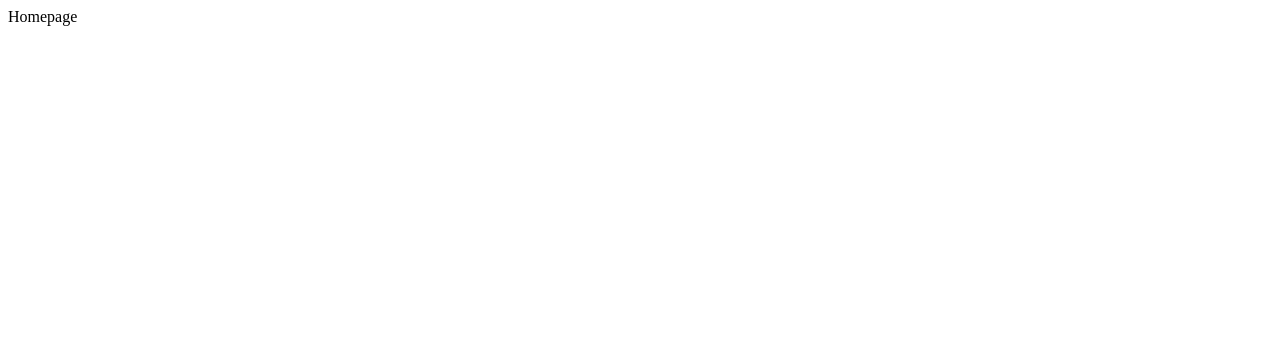
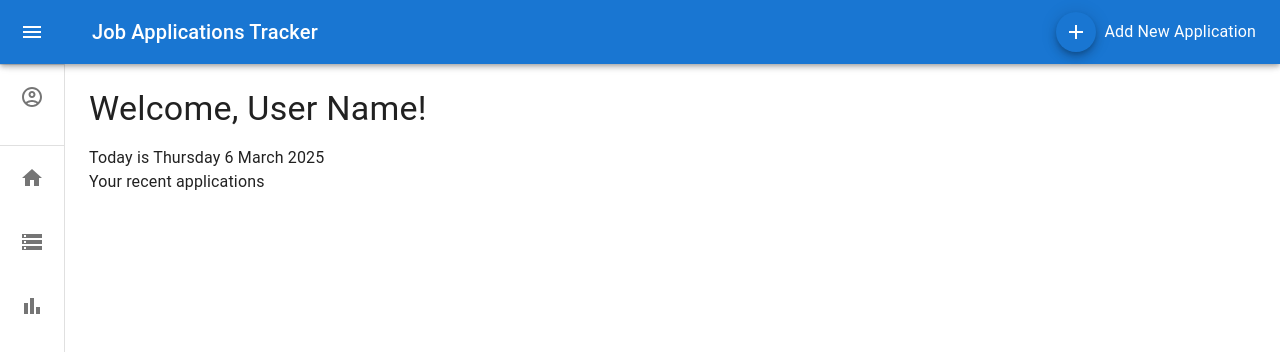
Before and after one commit to nataliia-ruda/Frontend, a React (Vite) app: page /home in a window 1280 px wide. Shown: the top 352 px of the page. Built offline with nearby package versions, Linux system fonts and the light colour scheme.

Commit message:
added navigation bar

```diff
--- a/src/App.jsx
+++ b/src/App.jsx
@@ -2,6 +2,7 @@ import { Route, Routes } from "react-router-dom";
 import LandingPage from "./components/LandingPage.jsx";
 import Registration from "./components/Registration.jsx";
 import Homepage from "./components/Homepage.jsx";
+import NewApplicationForm from "./components/NewApplicationForm.jsx";
 
 
 
@@ -14,7 +15,7 @@ function App() {
        <Route path="/" element={ <LandingPage/> } />
        <Route path="signup" element={ <Registration/> } />
        <Route path="home" element={ <Homepage/> } />
-
+       <Route path="newapplication" element={ <NewApplicationForm/> } />
        </Routes>
     </>
   )
--- a/src/components/Homepage.jsx
+++ b/src/components/Homepage.jsx
@@ -1,8 +1,37 @@
 import React from 'react'
+import SideNavigation, { DrawerHeader }  from './SideNavigation.jsx'
+import Box from '@mui/material/Box';
+import Typography from "@mui/material/Typography";
+import RecentApplicationBox from './RecentApplicationBox.jsx';
 
 const Homepage = () => {
+  const date = new Date()
+
+  const formattedDate = date.toLocaleDateString('en-GB', {
+    weekday: 'long',
+    day: 'numeric',
+    month: 'long',
+    year: 'numeric'
+  });
   return (
-    <div>Homepage</div>
+     <Box sx={{ display: 'flex' }} >
+
+      <SideNavigation></SideNavigation>
+
+       <Box component="main"  sx={{ flexGrow: 1, p: 3 }} >
+       <DrawerHeader />
+
+        <Typography variant= "h4" sx={{ marginBottom: 2 }}>
+          Welcome, User Name!
+        </Typography>
+        <Typography variant= "p" sx={{ marginBottom: 2 }}>
+          Today is {formattedDate}
+        </Typography>
+        <Typography sx={{ marginBottom: 2 }}>
+          Your recent applications
+        </Typography>
+      </Box>
+    </Box>
   )
 }
 
--- a/src/components/LandingPage.jsx
+++ b/src/components/LandingPage.jsx
@@ -1,6 +1,6 @@
 import React from "react";
 import Grid from "@mui/material/Grid2";
-import Typography from "@mui/material/Typography";
+
 import { useNavigate } from "react-router-dom";
 import SigninForm from "./SigninForm.jsx";
 
--- /dev/null
+++ b/src/components/NewApplicationForm.jsx
@@ -0,0 +1,9 @@
+import React from 'react'
+
+const NewApplicationForm = () => {
+  return (
+    <div>NewApplicationForm</div>
+  )
+}
+
+export default NewApplicationForm
--- /dev/null
+++ b/src/components/RecentApplicationBox.jsx
@@ -0,0 +1,9 @@
+import React from 'react'
+
+const RecentApplicationBox = () => {
+  return (
+    <div>RecentApplicationBox</div>
+  )
+}
+
+export default RecentApplicationBox
--- /dev/null
+++ b/src/components/SideNavigation.jsx
@@ -0,0 +1,301 @@
+import React from "react";
+import { useState } from "react";
+import { styled, useTheme } from "@mui/material/styles";
+import MuiDrawer from "@mui/material/Drawer";
+import MuiAppBar from "@mui/material/AppBar";
+import Toolbar from "@mui/material/Toolbar";
+import List from "@mui/material/List";
+import CssBaseline from "@mui/material/CssBaseline";
+import Typography from "@mui/material/Typography";
+import Divider from "@mui/material/Divider";
+import IconButton from "@mui/material/IconButton";
+import MenuIcon from "@mui/icons-material/Menu";
+import ChevronLeftIcon from "@mui/icons-material/ChevronLeft";
+import ChevronRightIcon from "@mui/icons-material/ChevronRight";
+import ListItem from "@mui/material/ListItem";
+import ListItemButton from "@mui/material/ListItemButton";
+import ListItemIcon from "@mui/material/ListItemIcon";
+import ListItemText from "@mui/material/ListItemText";
+import HomeIcon from "@mui/icons-material/Home";
+import AccountCircleOutlinedIcon from "@mui/icons-material/AccountCircleOutlined";
+import BarChartOutlinedIcon from "@mui/icons-material/BarChartOutlined";
+import StorageOutlinedIcon from "@mui/icons-material/StorageOutlined";
+import Fab from "@mui/material/Fab";
+import AddIcon from "@mui/icons-material/Add";
+import Box from "@mui/material/Box";
+import { useNavigate } from "react-router-dom";
+
+const drawerWidth = 240;
+
+const openedMixin = (theme) => ({
+  width: drawerWidth,
+  transition: theme.transitions.create("width", {
+    easing: theme.transitions.easing.sharp,
+    duration: theme.transitions.duration.enteringScreen,
+  }),
+  overflowX: "hidden",
+});
+
+const closedMixin = (theme) => ({
+  transition: theme.transitions.create("width", {
+    easing: theme.transitions.easing.sharp,
+    duration: theme.transitions.duration.leavingScreen,
+  }),
+  overflowX: "hidden",
+  width: `calc(${theme.spacing(7)} + 1px)`,
+  [theme.breakpoints.up("sm")]: {
+    width: `calc(${theme.spacing(8)} + 1px)`,
+  },
+});
+
+export const DrawerHeader = styled("div")(({ theme }) => ({
+  display: "flex",
+  alignItems: "center",
+  justifyContent: "flex-end",
+  padding: theme.spacing(0, 1),
+  // necessary for content to be below app bar
+  ...theme.mixins.toolbar,
+}));
+
+const AppBar = styled(MuiAppBar, {
+  shouldForwardProp: (prop) => prop !== "open",
+})(({ theme }) => ({
+  zIndex: theme.zIndex.drawer + 1,
+  transition: theme.transitions.create(["width", "margin"], {
+    easing: theme.transitions.easing.sharp,
+    duration: theme.transitions.duration.leavingScreen,
+  }),
+  variants: [
+    {
+      props: ({ open }) => open,
+      style: {
+        marginLeft: drawerWidth,
+        width: `calc(100% - ${drawerWidth}px)`,
+        transition: theme.transitions.create(["width", "margin"], {
+          easing: theme.transitions.easing.sharp,
+          duration: theme.transitions.duration.enteringScreen,
+        }),
+      },
+    },
+  ],
+}));
+
+const Drawer = styled(MuiDrawer, {
+  shouldForwardProp: (prop) => prop !== "open",
+})(({ theme }) => ({
+  width: drawerWidth,
+  flexShrink: 0,
+  whiteSpace: "nowrap",
+  boxSizing: "border-box",
+  variants: [
+    {
+      props: ({ open }) => open,
+      style: {
+        ...openedMixin(theme),
+        "& .MuiDrawer-paper": openedMixin(theme),
+      },
+    },
+    {
+      props: ({ open }) => !open,
+      style: {
+        ...closedMixin(theme),
+        "& .MuiDrawer-paper": closedMixin(theme),
+      },
+    },
+  ],
+}));
+
+const SideNavigation = () => {
+  const theme = useTheme();
+
+  const [open, setOpen] = useState(false);
+
+  const handleDrawerOpen = () => {
+    setOpen(true);
+  };
+
+  const handleDrawerClose = () => {
+    setOpen(false);
+  };
+
+  const icons = {
+    0: <HomeIcon />,
+    1: <StorageOutlinedIcon />,
+    2: <BarChartOutlinedIcon />,
+  };
+  const navigate = useNavigate()
+
+  const handleAddApplication = () => {
+
+    navigate("newapplication");
+  }
+
+  return (
+    <>
+      <CssBaseline />
+      <AppBar position="fixed" open={open}>
+        <Toolbar>
+          <Box sx={{ display: "flex" }}>
+            <IconButton
+              color="inherit"
+              aria-label="open drawer"
+              onClick={handleDrawerOpen}
+              edge="start"
+              sx={[{ marginRight: 5 }, open && { display: "none" }]}
+            >
+              <MenuIcon />
+            </IconButton>
+          </Box>
+
+          <Typography variant="h6" noWrap component="div">
+            Job Applications Tracker
+          </Typography>
+
+          <Box
+            sx={{
+              marginLeft: "auto",
+              display: "flex",
+              alignItems: "center",
+              gap: 1,
+            }}
+          >
+            <Fab color="primary" aria-label="add" size="small" onClick={handleAddApplication}>
+              <AddIcon />
+            </Fab>
+            <Typography variant="body1">Add New Application</Typography>
+          </Box>
+        </Toolbar>
+      </AppBar>
+      <Drawer variant="permanent" open={open}>
+        <DrawerHeader>
+          <IconButton onClick={handleDrawerClose}>
+            {theme.direction === "rtl" ? (
+              <ChevronRightIcon />
+            ) : (
+              <ChevronLeftIcon />
+            )}
+          </IconButton>
+        </DrawerHeader>
+
+        <Divider />
+
+        <List>
+          <ListItem
+            /* key={text}  */ disablePadding
+            sx={{ display: "block", mb: 2 }}
+          >
+            <ListItemButton
+              sx={[
+                {
+                  minHeight: 48,
+                  px: 2.5,
+                },
+                open
+                  ? {
+                      justifyContent: "initial",
+                    }
+                  : {
+                      justifyContent: "center",
+                    },
+              ]}
+            >
+              <ListItemIcon
+                sx={[
+                  {
+                    minWidth: 0,
+                    justifyContent: "center",
+                  },
+                  open
+                    ? {
+                        mr: 3,
+                      }
+                    : {
+                        mr: "auto",
+                      },
+                ]}
+              >
+                <AccountCircleOutlinedIcon></AccountCircleOutlinedIcon>
+              </ListItemIcon>
+
+              <ListItemText
+                /*   primary={text} */
+                sx={[
+                  open
+                    ? {
+                        opacity: 1,
+                      }
+                    : {
+                        opacity: 0,
+                      },
+                ]}
+              >
+                {" "}
+                User Name{" "}
+              </ListItemText>
+            </ListItemButton>
+          </ListItem>
+        </List>
+
+        <Divider />
+
+        <List>
+          {["Home", "My Applications ", "Statistics"].map((text, index) => (
+            <ListItem
+              key={text}
+              disablePadding
+              sx={{ display: "block", mb: 2 }}
+            >
+              <ListItemButton
+                sx={[
+                  {
+                    minHeight: 48,
+                    px: 2.5,
+                  },
+                  open
+                    ? {
+                        justifyContent: "initial",
+                      }
+                    : {
+                        justifyContent: "center",
+                      },
+                ]}
+              >
+                <ListItemIcon
+                  sx={[
+                    {
+                      minWidth: 0,
+                      justifyContent: "center",
+                    },
+                    open
+                      ? {
+                          mr: 3,
+                        }
+                      : {
+                          mr: "auto",
+                        },
+                  ]}
+                >
+                  {icons[index]}
+                </ListItemIcon>
+                <ListItemText
+                  primary={text}
+                  sx={[
+                    open
+                      ? {
+                          opacity: 1,
+                        }
+                      : {
+                          opacity: 0,
+                        },
+                  ]}
+                />
+              </ListItemButton>
+            </ListItem>
+          ))}
+        </List>
+      </Drawer>
+    </>
+  );
+};
+
+export default SideNavigation;
--- /dev/null
+++ b/src/core/AuthContext.jsx
@@ -0,0 +1,3 @@
+/* import { createContext } from "react";
+
+const AuthConetext   */
```
